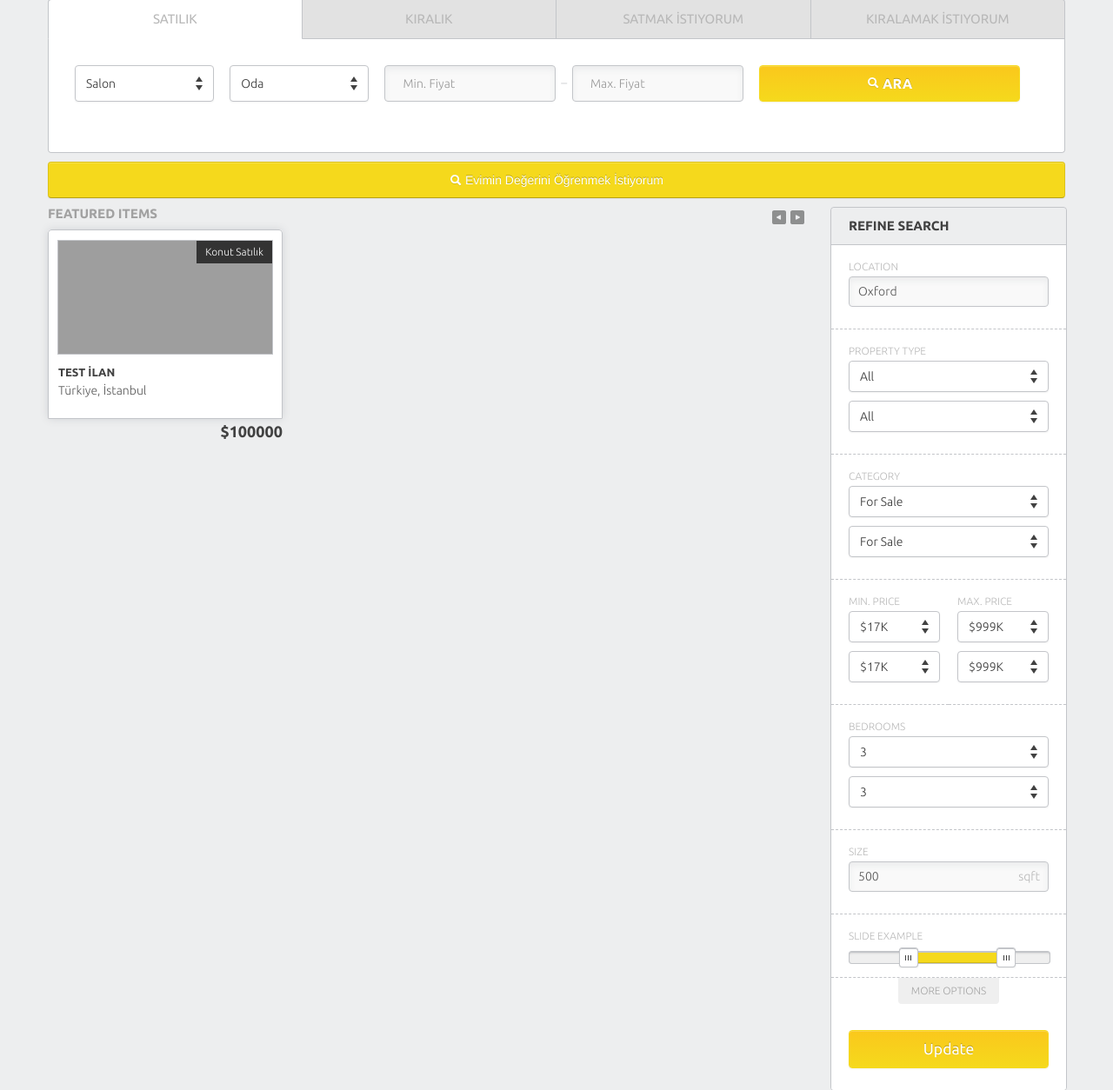
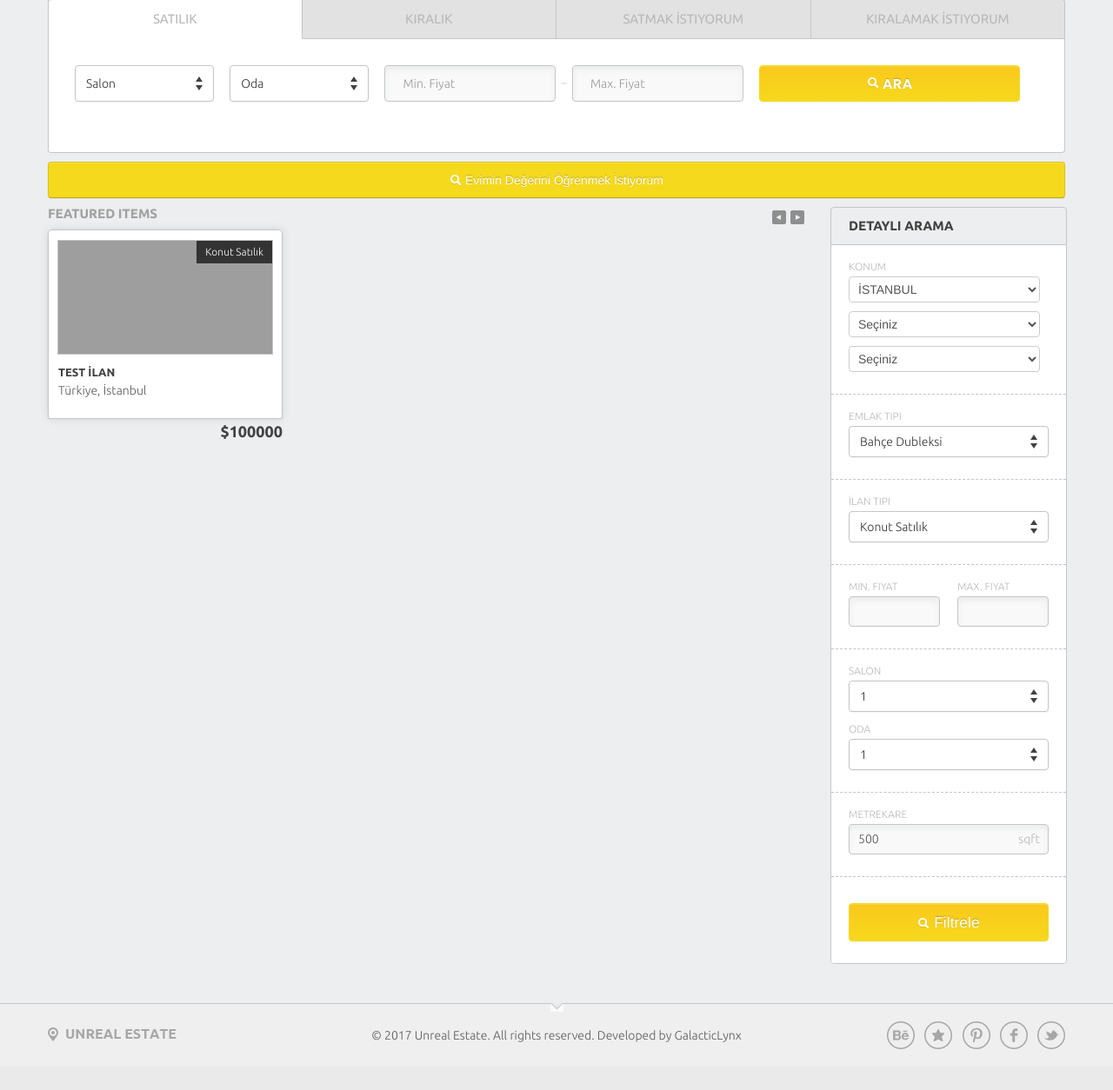
Before and after one commit to ceyhuntasci/DNZ_Gayrimenkul, an ASP.NET MVC app: page / in a window 1280 px wide. Shown: the part 336-1590 px from the top of the page at 87% size. After the commit the page ends 1543 px from the top, so only its background shows below. Run offline with ASP.NET Core 8 and stand-ins for ASP.NET MVC 5, Linux system fonts and the light colour scheme; data comes from the database, SQL or seed files in the repository; the project's own start-up code is not run, and a stand-in starts its controllers and pages; some libraries are stand-ins or nearby versions; grey boxes are pictures that could not be loaded.

Commit message:
Refine Filter Adding to Search Controller

```diff
--- a/DNZ_Gayrimenkul/Views/Home/Index.cshtml
+++ b/DNZ_Gayrimenkul/Views/Home/Index.cshtml
@@ -612,88 +612,142 @@
                 <section class="widget">
                     <section class="widget-title uppercase">
                         <div class="inner">
-                            <h2>Refine Search</h2>
+                            <h2>Detaylı Arama</h2>
                         </div>
                     </section>
                     <section class="widget-content">
-                        <form action="">
+
+                        @using (Html.BeginForm("SearchRent", "Search", FormMethod.Post))
+                        {
+                            @Html.AntiForgeryToken()
                             <div class="widget-section">
                                 <div class="inner">
-                                    <label for="location">Location</label>
-                                    <input type="text" name="location" id="location" class="input-block-level" value="Oxford">
+                                    <label for="location">Konum</label>
+                                    <select name="AdresIl" id="AdresIl" class="full"><option value="İSTANBUL" selected="">İSTANBUL</option></select>
+                                    <select name="AdresIlce" id="AdresIlce" class="full">
+                                        <option value="Seçiniz">Seçiniz</option>
+                                        <option value="ADALAR">ADALAR</option>
+                                        <option value="ARNAVUTKÖY">ARNAVUTKÖY</option>
+                                        <option value="ATAŞEHİR">ATAŞEHİR</option>
+                                        <option value="AVCILAR">AVCILAR</option>
+                                        <option value="BAĞCILAR">BAĞCILAR</option>
+                                        <option value="BAHÇELİEVLER">BAHÇELİEVLER</option>
+                                        <option value="BAKIRKÖY">BAKIRKÖY</option>
+                                        <option value="BAŞAKŞEHİR">BAŞAKŞEHİR</option>
+                                        <option value="BAYRAMPAŞA">BAYRAMPAŞA</option>
+                                        <option value="BEŞİKTAŞ">BEŞİKTAŞ</option>
+                                        <option value="BEYKOZ">BEYKOZ</option>
+                                        <option value="BEYLİKDÜZÜ">BEYLİKDÜZÜ</option>
+                                        <option value="BEYOĞLU">BEYOĞLU</option>
+                                        <option value="BÜYÜKÇEKMECE">BÜYÜKÇEKMECE</option>
+                                        <option value="ÇATALCA">ÇATALCA</option>
+                                        <option value="ÇEKMEKÖY">ÇEKMEKÖY</option>
+                                        <option value="ESENLER">ESENLER</option>
+                                        <option value="ESENYURT">ESENYURT</option>
+                                        <option value="EYÜP">EYÜP</option>
+                                        <option value="FATİH">FATİH</option>
+                                        <option value="GAZİOSMANPAŞA">GAZİOSMANPAŞA</option>
+                                        <option value="GÜNGÖREN">GÜNGÖREN</option>
+                                        <option value="KADIKÖY">KADIKÖY</option>
+                                        <option value="KAĞITHANE">KAĞITHANE</option>
+                                        <option value="KARTAL">KARTAL</option>
+                                        <option value="KÜÇÜKÇEKMECE">KÜÇÜKÇEKMECE</option>
+                                        <option value="MALTEPE">MALTEPE</option>
+                                        <option value="PENDİK">PENDİK</option>
+                                        <option value="SANCAKTEPE">SANCAKTEPE</option>
+                                        <option value="SARIYER">SARIYER</option>
+                                        <option value="SİLİVRİ">SİLİVRİ</option>
+                                        <option value="SULTANBEYLİ">SULTANBEYLİ</option>
+                                        <option value="SULTANGAZİ">SULTANGAZİ</option>
+                                        <option value="ŞİLE">ŞİLE</option>
+                                        <option value="ŞİŞLİ">ŞİŞLİ</option>
+                                        <option value="TUZLA">TUZLA</option>
+                                        <option value="ÜMRANİYE">ÜMRANİYE</option>
+                                        <option value="ÜSKÜDAR">ÜSKÜDAR</option>
+                                        <option value="ZEYTİNBURNU">ZEYTİNBURNU</option>
+                                    </select>
+                                    <select name="AdresMahalle" id="AdresMahalle" class="full">
+                                        <option value="Seçiniz">Seçiniz</option>
+                                    </select>
                                 </div>
                             </div>
                             <div class="widget-section">
                                 <div class="inner">
-                                    <label for="propertyType">Property Type</label>
-                                    <select name="propertyType" id="propertyType" class="btn-block selectpicker" style="display: none;">
-                                        <option value="all">All</option>
-                                        <option value="all">Mansion</option>
-                                        <option value="all">Apartment</option>
-                                    </select><div class="btn-group bootstrap-select btn-block"><button type="button" class="btn dropdown-toggle clearfix" data-toggle="dropdown" id="propertyType"><span class="filter-option pull-left">All</span>&nbsp;<span class="caret"></span></button><ul class="dropdown-menu" role="menu" style="max-height: 466px; overflow-y: auto; min-height: 0px;"><li rel="0" class="selected"><a tabindex="-1" href="#" class=""><span class="text">All</span><i class="icon-ok check-mark"></i></a></li><li rel="1"><a tabindex="-1" href="#" class=""><span class="text">Mansion</span><i class="icon-ok check-mark"></i></a></li><li rel="2"><a tabindex="-1" href="#" class=""><span class="text">Apartment</span><i class="icon-ok check-mark"></i></a></li></ul></div>
+                                    <label for="propertyType">Emlak Tipi</label>
+                                    <select name="emlakTipi" id="propertyType" class="btn-block selectpicker" style="display: none;">
+                                        <option>Bahçe Dubleksi</option>
+                                        <option>Bahçe Katı</option>
+                                        <option>Çatı Dubleksi</option>
+                                        <option>Daire</option>
+                                        <option>Dubleks</option>
+                                        <option>İkiz Ev</option>
+                                        <option>Müstakil Ev</option>
+                                        <option>Tripleks</option>
+                                        <option>Fourlex</option>
+                                    </select>
                                 </div>
                             </div>
                             <div class="widget-section">
                                 <div class="inner">
-                                    <label for="category">Category</label>
-                                    <select name="propertyType" id="category" class="btn-block selectpicker" style="display: none;">
-                                        <option value="all">For Sale</option>
-                                        <option value="all">For Rent</option>
-                                        <option value="all">Forclosures</option>
-                                    </select><div class="btn-group bootstrap-select btn-block"><button type="button" class="btn dropdown-toggle clearfix" data-toggle="dropdown" id="category"><span class="filter-option pull-left">For Sale</span>&nbsp;<span class="caret"></span></button><ul class="dropdown-menu" role="menu" style="max-height: 368px; overflow-y: auto; min-height: 0px;"><li rel="0" class="selected"><a tabindex="-1" href="#" class=""><span class="text">For Sale</span><i class="icon-ok check-mark"></i></a></li><li rel="1"><a tabindex="-1" href="#" class=""><span class="text">For Rent</span><i class="icon-ok check-mark"></i></a></li><li rel="2"><a tabindex="-1" href="#" class=""><span class="text">Forclosures</span><i class="icon-ok check-mark"></i></a></li></ul></div>
+                                    <label for="category">İlan Tipi</label>
+                                    <select name="ilanTipi" id="category" class="btn-block selectpicker" style="display: none;">
+                                        <option >Konut Satılık</option>
+                                        <option >Konut Kiralık</option>
+                                        <option >Konuk Günlük Kiralık</option>
+                                        <option >İş Yeri Satılık</option>
+                                        <option >İş Yeri Kiralık</option>
+                                        <option >Arsa Satılık</option>
+                                        <option >Arsa Kiralık</option>
+                                        <option >Turistik İşletme Satılık</option>
+                                        <option >Turistik İşletme Kiralık</option>
+                                        <option >Devremülk Satılık</option>
+                                        <option>Devremülk Kiralık</option>
+                                    </select>
                                 </div>
                             </div>
                             <div class="widget-section first-half">
                                 <div class="inner">
-                                    <label for="minPrice">Min. Price</label>
-                                    <select name="propertyType" id="minPrice" class="btn-block selectpicker" style="display: none;">
-                                        <option value="all">$17K</option>
-                                        <option value="all">$27K</option>
-                                        <option value="all">$37K</option>
-                                    </select><div class="btn-group bootstrap-select btn-block"><button type="button" class="btn dropdown-toggle clearfix" data-toggle="dropdown" id="minPrice"><span class="filter-option pull-left">$17K</span>&nbsp;<span class="caret"></span></button><ul class="dropdown-menu" role="menu" style="max-height: 270px; overflow-y: auto; min-height: 0px;"><li rel="0" class="selected"><a tabindex="-1" href="#" class=""><span class="text">$17K</span><i class="icon-ok check-mark"></i></a></li><li rel="1"><a tabindex="-1" href="#" class=""><span class="text">$27K</span><i class="icon-ok check-mark"></i></a></li><li rel="2"><a tabindex="-1" href="#" class=""><span class="text">$37K</span><i class="icon-ok check-mark"></i></a></li></ul></div>
+                                    <label for="minPrice">Min. Fiyat</label>
+                                    <input type="text" name='minFiyat' class="input-block-level" />
                                 </div>
                             </div>
                             <div class="widget-section second-half">
                                 <div class="inner">
-                                    <label for="maxPrice">Max. Price</label>
-                                    <select name="propertyType" id="maxPrice" class="btn-block selectpicker" style="display: none;">
-                                        <option value="all">$999K</option>
-                                        <option value="all">$899K</option>
-                                        <option value="all">$799K</option>
-                                    </select><div class="btn-group bootstrap-select btn-block"><button type="button" class="btn dropdown-toggle clearfix" data-toggle="dropdown" id="maxPrice"><span class="filter-option pull-left">$999K</span>&nbsp;<span class="caret"></span></button><ul class="dropdown-menu" role="menu" style="max-height: 270px; overflow-y: auto; min-height: 0px;"><li rel="0" class="selected"><a tabindex="-1" href="#" class=""><span class="text">$999K</span><i class="icon-ok check-mark"></i></a></li><li rel="1"><a tabindex="-1" href="#" class=""><span class="text">$899K</span><i class="icon-ok check-mark"></i></a></li><li rel="2"><a tabindex="-1" href="#" class=""><span class="text">$799K</span><i class="icon-ok check-mark"></i></a></li></ul></div>
+                                    <label for="maxPrice">Max. Fiyat</label>
+                                    <input type="text" name='maxFiyat' class="input-block-level" />
                                 </div>
                             </div>
                             <div class="widget-section">
                                 <div class="inner">
-                                    <label for="bedrooms">Bedrooms</label>
-                                    <select name="propertyType" id="bedrooms" class="btn-block selectpicker" style="display: none;">
-                                        <option value="all">3</option>
-                                        <option value="all">2</option>
-                                        <option value="all">4</option>
-                                        <option value="all">5</option>
-                                    </select><div class="btn-group bootstrap-select btn-block"><button type="button" class="btn dropdown-toggle clearfix" data-toggle="dropdown" id="bedrooms"><span class="filter-option pull-left">3</span>&nbsp;<span class="caret"></span></button><ul class="dropdown-menu" role="menu" style="max-height: 172px; overflow-y: auto; min-height: 92px;"><li rel="0" class="selected"><a tabindex="-1" href="#" class=""><span class="text">3</span><i class="icon-ok check-mark"></i></a></li><li rel="1"><a tabindex="-1" href="#" class=""><span class="text">2</span><i class="icon-ok check-mark"></i></a></li><li rel="2"><a tabindex="-1" href="#" class=""><span class="text">4</span><i class="icon-ok check-mark"></i></a></li><li rel="3"><a tabindex="-1" href="#" class=""><span class="text">5</span><i class="icon-ok check-mark"></i></a></li></ul></div>
+                                    <label for="bedrooms">Salon</label>
+                                    <select name="salon" id="bedrooms" class="btn-block selectpicker" style="display: none;">
+                                        <option >1</option>
+                                        <option >2</option>
+                                        <option >3</option>
+                                    </select>
+                                    <label for="bedrooms">Oda</label>
+                                    <select name="oda" id="bedrooms" class="btn-block selectpicker" style="display: none;">
+                                        <option >1</option>
+                                        <option >2</option>
+                                        <option >3</option>
+                                        <option >4</option>
+                                        <option >5</option>
+                                    </select>
                                 </div>
                             </div>
                             <div class="widget-section">
                                 <div class="inner" style="position: relative;">
-                                    <label for="size">Size</label>
-                                    <input type="text" name="size" id="size" class="input-block-level" value="500">
+                                    <label for="size">Metrekare</label>
+                                    <input type="text" name="metrekare" id="size" class="input-block-level" value="500">
                                     <span class="measure-type">sqft</span>
-                                </div>
-                            </div>
-                            <div class="widget-section">
-                                <div class="inner">
-                                    <label for="range">Slide Example</label>
-                                    <div class="slider slider-horizontal" style="width: 230px;"><div class="slider-track"><div class="slider-selection" style="left: 29%; width: 49%;"></div><div class="slider-handle" style="left: 29%;"></div><div class="slider-handle" style="left: 78%;"></div></div><div class="tooltip top" style="top: -54px; left: 83.55px;"><div class="tooltip-arrow"></div><div class="tooltip-inner">29 : 78</div></div><input type="text" name="size" id="range" class="input-block-level range-example"></div>
                                 </div>
                             </div>
                             <section class="widget-buttons">
                                 <div class="inner">
-                                    <a href="#" class="more-options">More Options</a> <br>
-                                    <a href="#" class="btn btn-primary btn-large btn-block">Update</a>
+                                 <button type="submit" class="btn btn-primary btn-large btn-block"><i class="icon-search icon-white"></i> Filtrele</button>
                                 </div>
                             </section>
-                        </form>
+                        }
                     </section>
                 </section>
             </aside>
```
Also changed, not shown: DNZ_Gayrimenkul/Controllers/SearchController.cs (+26 -2 lines), DNZ_Gayrimenkul/Views/Search/index.cshtml (+117 -63 lines).
